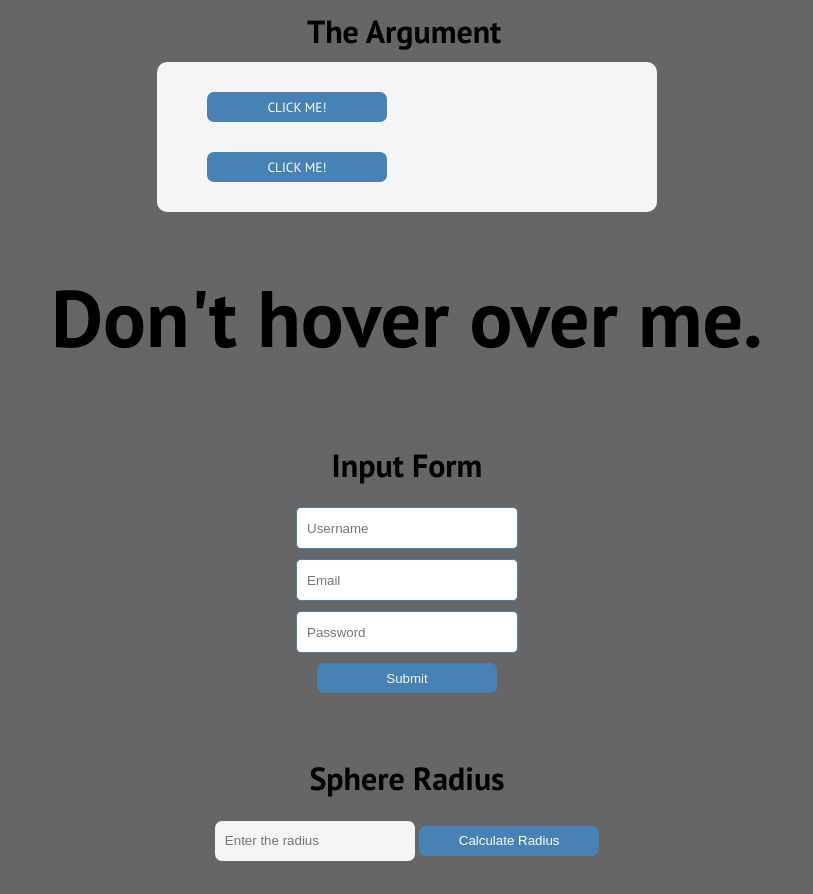
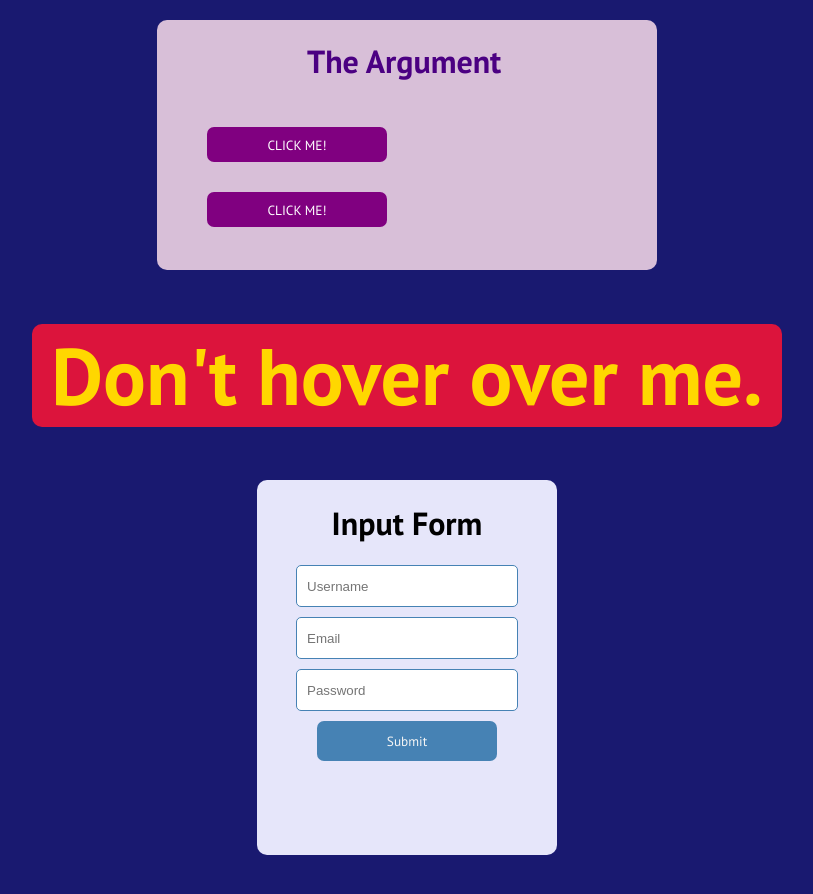
Before and after one commit to Mordyfier/TTP-Assignments-03-04, a plain HTML site: page index.html in a window 1280 px wide. Shown: the top 894 px of the page, without its empty margins (233-1046 px from the left). Drawn offline with Linux system fonts and the light colour scheme.

Commit message:
more styling

```diff
--- a/index.html
+++ b/index.html
@@ -12,8 +12,9 @@
 </head>
 <body>
     <!-- 1. Two Arguing Buttons -->
+    <div class="fighting-buttons">
         <h1 class="buttons-title">The Argument</h1>
-    <div class="fighting-buttons">
+        <div class="fight">
             <div class="buttons">
                 <button id="button-0" onclick="fight(0)">CLICK ME!</button>
                 <button id="button-1" onclick="fight(1)">CLICK ME!</button>
@@ -21,6 +22,7 @@
             <div class="button-texts">
                 <h1 id="button-0-text"></h1>
                 <h1 id="button-1-text"></h1>
+            </div>
         </div>
     </div>
     <!-- 2. Don't hover over me -->
--- a/script.js
+++ b/script.js
@@ -4,13 +4,13 @@ function fight (buttNo) {
     const b0text = document.getElementById('button-0-text');
     const b1text = document.getElementById('button-1-text');
     if (!b0text.innerHTML && !b1text.innerHTML) {
-        document.getElementById(`button-${buttNo}-text`).innerHTML = "I'm Right!";
+        document.getElementById(`button-${buttNo}-text`).innerHTML = "I'm right!";
     } else if (buttNo) {
         b0text.innerHTML = "";
-        b1text.innerHTML = "No, I'm Right!";
+        b1text.innerHTML = "No, <em>I'm</em> right!";
     } else {
         b1text.innerHTML = "";
-        b0text.innerHTML = "No, I'm Right!";
+        b0text.innerHTML = "No, <em>I'm</em> right!";
     }
 }
 
@@ -22,14 +22,21 @@ hoverText.onmouseover = () => alert("Hey, I told you not to hover over me!");
 //3-4. Form submission and validation:
 const submitButton = document.getElementById('form-submit');
 const password = document.getElementById('form-password');
-const confirm = document.getElementById('form-confirm')
+const confirm = document.getElementById('form-confirm');
+const incorrect = () => alert('Password incorrect.');
 submitButton.onclick = () => {
     if (password.value !== '12345678') {
-        alert('Password incorrect.')
+        if (confirm.textContent) {
+            // in case the user is validating the password again with another (for some reason)
+            confirm.textContent = "";
+        }
+        // timeout so that the text from the h1 disappears before the alert
+        setTimeout(incorrect, 100);
     } else {
         confirm.textContent = "Information correct."
     }
 }
+
 
 //5. Sphere Volume:
 const radiusSubmit = document.getElementById('submit-radius');
@@ -40,6 +47,6 @@ radiusSubmit.addEventListener('click', () => {
     if (radius < 0) {
         result.textContent = "Negative volume."
     } else {
-        result.textContent = `The volume of a sphere with radius ${radius} is ${Math.floor((4/3)*Math.PI*Math.pow(radius, 3)*1000)/1000}.`;
+        result.textContent = `The volume of a sphere with radius ${radius} ≈ ${Math.floor((4/3)*Math.PI*Math.pow(radius, 3)*1000)/1000}.`;
     }
 });
--- a/style.css
+++ b/style.css
@@ -1,23 +1,29 @@
 body {
     margin: 0;
-    background-color: #666;
+    background-color: midnightblue;
     font-family: 'PT Sans', sans-serif;
+}
+.fighting-buttons {
+    background-color: thistle;
+    color: indigo;
+    margin: 0px auto;
+    height: 250px;
+    width: 500px;
+    border-radius: 10px;
 }
 .buttons-title {
     width: 200px;
-    margin: 10px auto;
+    margin: 20px auto;
+    padding-top: 20px;
 }
-.fighting-buttons {
+.fight {
     display: flex;
     align-items: center;
     flex-direction: row;
     margin: 0px auto;
     height: 150px;
     width: 500px;
-    border-radius: 10px;
-    background-color: whitesmoke;
 }
-
 .buttons {
     display: flex;
     align-items: center;
@@ -27,9 +33,9 @@ body {
 .buttons > button {
     font-family: 'PT Sans', sans-serif;
     margin: 15px 0px;
-    height: 30px;
+    height: 35px;
     width: 180px;
-    background-color: steelblue;
+    background-color: purple;
     color: white;
     border: none;
     border-radius: 7px;
@@ -38,13 +44,16 @@ body {
     display: flex;
     flex-direction: column;
     align-items: center;
-    margin-left: 10px;
+    margin-left: 20px;
 }
 .button-texts > h1 {
-    margin: 30px 10px;
+    margin: 33px 10px;
 }
 
 .no-hovering {
+    background-color: crimson;
+    color: gold;
+    border-radius: 10px;
     width: 750px;
     margin: 20px auto;
     font-size: 40px;
@@ -54,8 +63,12 @@ body {
 .form {
     display:flex;
     flex-direction: column;
-    justify-content: center;
     align-items: center;
+    background-color: lavender;
+    height: 375px;
+    width: 300px;
+    margin: 0 auto;
+    border-radius: 10px;
 }
 .form > input{
     height: 30px;
@@ -67,7 +80,8 @@ body {
 }
 
 #form-submit {
-    height: 30px;
+    font-family: 'PT Sans', sans-serif;
+    height: 40px;
     width: 180px;
     background-color: steelblue;
     color: whitesmoke;
@@ -81,7 +95,10 @@ body {
     justify-content: center;
     align-items: center;
     width: 800px;
-    margin: 0 auto;
+    height: 250px;
+    margin: 50px auto;
+    background-color: limegreen;
+    border-radius: 10px;
 }
 
 #sphere-form {
```
Lines whose indentation alone changed are shown as unchanged.
